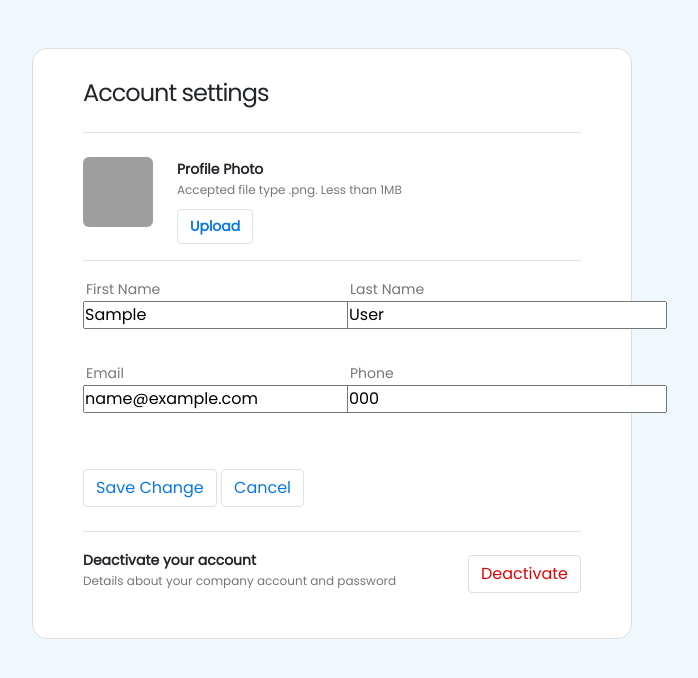
After one commit to mahdi-nabikhan/smartshop, a Django app: page /customers/customer_edit_info/1 in a window 1280 px wide. The commit adds this page. Shown: the top 678 px of the page, without its empty margins (308-1006 px from the left). Run offline with Django 4.2, Linux system fonts and the light colour scheme; tables that the repository leaves empty hold one stand-in row (values such as "Sample post"); some libraries are stand-ins or nearby versions; grey boxes are pictures that could not be loaded.

Commit message:
UpdateCustomer view in Customer app and customer_edit_profile.html in template was added to project

```diff
--- a/src/accounts/urls.py
+++ b/src/accounts/urls.py
@@ -1,5 +1,6 @@
 from django.urls import path
 from .views import LoginViews
+app_name = 'accounts'
 urlpatterns = [
     path('login/',LoginViews.as_view(),name='login'),
 ]
--- a/src/accounts/views.py
+++ b/src/accounts/views.py
@@ -8,7 +8,7 @@ from django.urls import reverse_lazy
 class LoginViews(LoginView):
     template_name = 'login.html'
 
-    success_url = reverse_lazy('accounts:index')
+    success_url = reverse_lazy('website:landing_page')
 
     def form_valid(self, form):
         user = form.get_user()
--- a/src/config/urls.py
+++ b/src/config/urls.py
@@ -23,6 +23,6 @@ urlpatterns = [
     path('customers/',include('customers.urls')),
     path('dashbord/',include('dashboards.urls')),
     path('',include('website.urls')),
-    path('',include('vendors.urls')),
-    path('',include('orders.urls'))
+    path('vendors/',include('vendors.urls')),
+    path('orders/',include('orders.urls'))
 ]
--- a/src/customers/urls.py
+++ b/src/customers/urls.py
@@ -1,12 +1,13 @@
 from django.urls import path
 
-from customers.views import CustomerRegisterView, AddAddressView, ProfileCustomer
+from customers.views import CustomerRegisterView, AddAddressView, ProfileCustomer,UpdateCustomer
 
 app_name = 'customers'
 urlpatterns = [
     path('customer_register/', CustomerRegisterView.as_view(), name='customer_register'),
     path('add_adress/<int:id>', AddAddressView.as_view(), name='add_address'),
-    path('customer_profile/<int:id>',ProfileCustomer.as_view(), name='customer_profile'),
+    path('customer_profile/<int:pk>',ProfileCustomer.as_view(), name='customer_profile'),
+    path('customer_edit_info/<int:pk>',UpdateCustomer.as_view(), name='customer_edit_info'),
 
 
 ]
--- a/src/customers/views.py
+++ b/src/customers/views.py
@@ -1,6 +1,7 @@
 from django.shortcuts import render, redirect
+from django.urls import reverse_lazy
 from django.views import View
-from django.views.generic import DetailView
+from django.views.generic import DetailView, UpdateView
 from .models import Address
 from accounts.models import User
 from .forms import RegisterForm, AddressForm
@@ -22,7 +23,7 @@ class CustomerRegisterView(View):
             user.set_password(form.cleaned_data['password'])
             user.role = 'customer'
             user.save()
-            return redirect('accounts:add_address', id=user.id)
+            return redirect('customers:add_address', id=user.id)
         return render(request, 'register.html', {'form': form})
 
 
@@ -40,7 +41,7 @@ class AddAddressView(View):
             address = form.save(commit=False)
             address.user = user
             address.save()
-            return redirect('accounts:index')
+            return redirect('website:landing_page')
         return render(request, 'address.html', {'form': form})
 
 
@@ -54,3 +55,10 @@ class ProfileCustomer(DetailView):
         user = self.get_object()
         context['addresses'] = Address.objects.filter(user=user)
         return context
+
+
+class UpdateCustomer(UpdateView):
+    template_name = 'customer_edit_profile.html'
+    model = User
+    fields = ['first_name', 'last_name', 'email', 'phone']
+    success_url = reverse_lazy('website:landing_page')
--- a/src/dashboards/urls.py
+++ b/src/dashboards/urls.py
@@ -1,4 +1,4 @@
 from django.urls import path
 
-
+app_name = 'dashboards'
 urlpatterns = []
--- a/src/orders/urls.py
+++ b/src/orders/urls.py
@@ -1,4 +1,4 @@
 from django.urls import path
 
-
+app_name = 'orders'
 urlpatterns = []
--- /dev/null
+++ b/src/templates/customer_edit_profile.html
@@ -0,0 +1,163 @@
+<!DOCTYPE html>
+<html lang="en">
+<head>
+    <meta charset="UTF-8">
+    <title>Title</title>
+    <link rel="stylesheet" href="https://stackpath.bootstrapcdn.com/bootstrap/4.3.1/css/bootstrap.min.css">
+    <style>
+        @import url('https://fonts.googleapis.com/css2?family=Poppins&display=swap');
+*{
+    margin: 0;
+    padding: 0;
+    box-sizing: border-box;
+}
+body{
+    font-family: 'Poppins', sans-serif;
+    background-color: aliceblue;
+}
+
+.wrapper{
+    padding: 30px 50px;
+    border: 1px solid #ddd;
+    border-radius: 15px;
+    margin: 10px auto;
+    max-width: 600px;
+}
+h4{
+    letter-spacing: -1px;
+    font-weight: 400;
+}
+.img{
+    width: 70px;
+    height: 70px;
+    border-radius: 6px;
+    object-fit: cover;
+}
+#img-section p,#deactivate p{
+    font-size: 12px;
+    color: #777;
+    margin-bottom: 10px;
+    text-align: justify;
+}
+#img-section b,#img-section button,#deactivate b{
+    font-size: 14px;
+}
+
+label{
+    margin-bottom: 0;
+    font-size: 14px;
+    font-weight: 500;
+    color: #777;
+    padding-left: 3px;
+}
+
+.form-control{
+    border-radius: 10px;
+}
+
+input[placeholder]{
+    font-weight: 500;
+}
+.form-control:focus{
+    box-shadow: none;
+    border: 1.5px solid #0779e4;
+}
+select{
+    display: block;
+    width: 100%;
+    border: 1px solid #ddd;
+    border-radius: 10px;
+    height: 40px;
+    padding: 5px 10px;
+    /* -webkit-appearance: none; */
+}
+
+select:focus{
+    outline: none;
+}
+.button{
+    background-color: #fff;
+    color: #0779e4;
+}
+.button:hover{
+    background-color: #0779e4;
+    color: #fff;
+}
+.btn-primary{
+    background-color: #0779e4;
+}
+.danger{
+    background-color: #fff;
+    color: #e20404;
+    border: 1px solid #ddd;
+}
+.danger:hover{
+    background-color: #e20404;
+    color: #fff;
+}
+@media(max-width:576px){
+    .wrapper{
+        padding: 25px 20px;
+    }
+    #deactivate{
+        line-height: 18px;
+    }
+}
+    </style>
+</head>
+<body>
+<form method="post">
+<div class="wrapper bg-white mt-sm-5">
+    <h4 class="pb-4 border-bottom">Account settings</h4>
+    <div class="d-flex align-items-start py-3 border-bottom">
+        <img src="https://images.pexels.com/photos/1037995/pexels-photo-1037995.jpeg?auto=compress&cs=tinysrgb&dpr=1&w=500"
+            class="img" alt="">
+        <div class="pl-sm-4 pl-2" id="img-section">
+            <b>Profile Photo</b>
+            <p>Accepted file type .png. Less than 1MB</p>
+            <button class="btn button border"><b>Upload</b></button>
+        </div>
+    </div>
+    <div class="py-2">
+        <div class="row py-2">
+            <div class="col-md-6">
+                <label for="firstname">First Name</label>
+                <p>{{ form.first_name }}</p>
+            </div>
+            <div class="col-md-6 pt-md-0 pt-3">
+                <label for="lastname">Last Name</label>
+                <p>{{ form.last_name }}</p>
+            </div>
+        </div>
+        <div class="row py-2">
+            <div class="col-md-6">
+                <label for="email">Email </label>
+                <p> {{form.email}}</p>
+            </div>
+            <div class="col-md-6 pt-md-0 pt-3">
+                <label for="phone">Phone</label>
+                <p>{{ form.phone }}</p>
+            </div>
+        </div>
+        <div class="row py-2">
+
+
+        </div>
+        <div class="py-3 pb-4 border-bottom">
+            <input type="submit" value="Save Change"class="btn border button">
+            <button class="btn border button">Cancel</button>
+        </div>
+        <div class="d-sm-flex align-items-center pt-3" id="deactivate">
+            <div>
+                <b>Deactivate your account</b>
+                <p>Details about your company account and password</p>
+            </div>
+            <div class="ml-auto">
+                <button class="btn danger">Deactivate</button>
+            </div>
+        </div>
+    </div>
+    {% csrf_token %}
+</div></form>
+</body>
+</html>
--- a/src/templates/index.html
+++ b/src/templates/index.html
@@ -79,11 +79,11 @@ function hideURLbar(){ window.scrollTo(0,1); } </script>
 				<ul class="card">
 					<li><a href="wishlist.html" ><i class="fa fa-heart" aria-hidden="true"></i>Wishlist</a></li>
                     {% if request.user.is_authenticated%}
-					<li><a href="{% url 'accounts:profile' request.user.pk %}" ><i class="fa fa-user" aria-hidden="true"></i>{{ request.user.first_name }}</a></li>
+					<li><a href="{% url 'customers:customer_profile' request.user.pk %}" ><i class="fa fa-user" aria-hidden="true"></i>{{ request.user.first_name }}</a></li>
 
                         {% else %}
                         <li><a href="{% url 'accounts:login' %}" ><i class="fa fa-user" aria-hidden="true"></i>login</a></li>
-                        <li><a href="{% url 'accounts:register' %}" ><i class="fa fa-arrow-right" aria-hidden="true"></i>Register</a></li>
+                        <li><a href="{% url 'customers:customer_register' %}" ><i class="fa fa-arrow-right" aria-hidden="true"></i>Register</a></li>
                     {% endif %}
 
 					<li><a href="about.html" ><i class="fa fa-file-text-o" aria-hidden="true"></i>Order History</a></li>
--- a/src/templates/profile.html
+++ b/src/templates/profile.html
@@ -32,7 +32,7 @@
             <p class="text-muted mb-1">{{ customer.email }}</p>
             <p class="text-muted mb-4">{{ customer.phone }}</p>
             <div class="d-flex justify-content-center mb-2">
-              <button  type="button" data-mdb-button-init data-mdb-ripple-init class="btn btn-primary">Follow</button>
+              <a href="{% url 'customers:customer_edit_info' customer.pk %}" type="button" data-mdb-button-init data-mdb-ripple-init class="btn btn-primary">Edit Information</a>
               <button  type="button" data-mdb-button-init data-mdb-ripple-init class="btn btn-outline-primary ms-1">Message</button>
             </div>
           </div>
--- a/src/vendors/urls.py
+++ b/src/vendors/urls.py
@@ -1,3 +1,3 @@
 from django.urls import path
-
+app_name = 'vendors'
 urlpatterns = []
--- a/src/website/urls.py
+++ b/src/website/urls.py
@@ -1,4 +1,7 @@
 from django.urls import path
+from .views import *
 
-
-urlpatterns = []
+app_name = 'website'
+urlpatterns = [
+    path('', HomeView.as_view(), name='landing_page'),
+]
--- a/src/website/views.py
+++ b/src/website/views.py
@@ -1,3 +1,9 @@
 from django.shortcuts import render
+from django.views.generic import TemplateView
+
 
 # Create your views here.
+
+
+class HomeView(TemplateView):
+    template_name = 'index.html'
```
